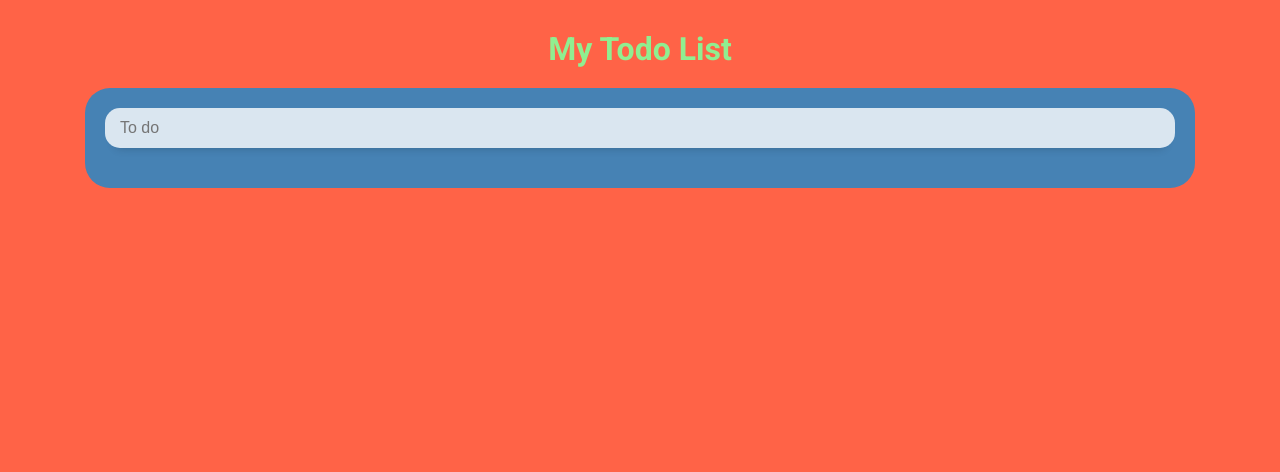
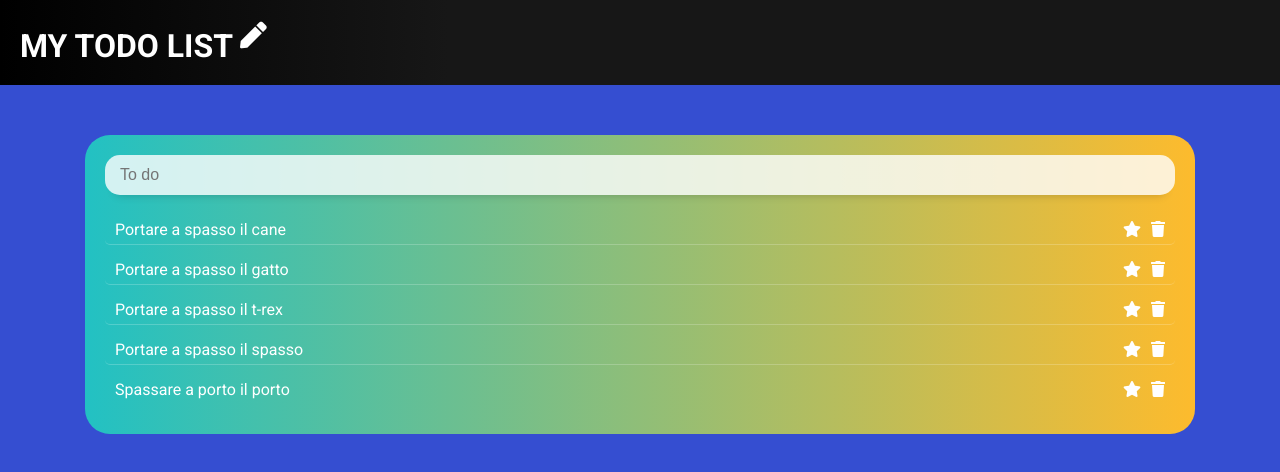
Before and after one commit to fabiogadau/js-todo-clone, a plain HTML site: page index.html in a window 1280 px wide. Drawn offline with nearby package versions, Linux system fonts and the light colour scheme.

Commit message:
added css

```diff
--- a/index.html
+++ b/index.html
@@ -2,6 +2,7 @@
 <html lang="en" dir="ltr">
   <head>
     <meta charset="utf-8">
+    <meta name="viewport" content="width=device-width, initial-scale=1">
     <title>Todo List</title>
     <!-- Stylesheet -->
     <link href="https://fonts.googleapis.com/css2?family=Roboto:wght@400;700&display=swap" rel="stylesheet">
@@ -10,13 +11,13 @@
   </head>
   <body>
 
+    <!-- Todo List Title -->
+    <header>
+      <h1>My Todo List <sup><i class="fas fa-pen"></i></sup></h1>
+    </header>
+
     <!-- App -->
     <div id="app">
-
-      <!-- Todo List Title -->
-      <header>
-        <h1>My Todo List</h1>
-      </header>
 
       <!-- Todo List -->
       <main>
--- a/script/main.js
+++ b/script/main.js
@@ -7,10 +7,31 @@ recap funzionalità: mostrare, aggiungere e eliminare elementi dalla lista
 
 $( document ).ready(function() {
 
+  // Sorgente dati
+  var previousData = [
+    'Portare a spasso il cane',
+    'Portare a spasso il gatto',
+    'Portare a spasso il t-rex',
+    'Portare a spasso il spasso',
+    'Spassare a porto il porto'
+  ];
+
   // Referenze
   var list = $('.todo');
   var newInput = $('.add-reminder');
   var app = $('#app');
+
+  // Aggiunta item di previousData alla Todo List
+  for ( var i = 0; i < previousData.length; i++ ) {
+    // Clono i li di .template
+    var reminderList = $('.template li').clone();
+
+    // Aggiungo testo dinamico di previousData ai li di .template
+    reminderList.prepend(previousData[i]);
+
+    // Aggiungo i cloni alla Todo List
+    list.append(reminderList);
+  };
 
   // Aggiunta di un nuovo reminder alla Todo List
   newInput.keyup(function(event) {
--- a/style/main.css
+++ b/style/main.css
@@ -6,15 +6,28 @@
 }
 
 body {
+  width: 100vw;
   font-family: 'Roboto', sans-serif;
   font-size: 16px;
-  background-color: tomato;
+  background-color:  #354ed1 ;
   color: #fff;
 }
 
 /* Template nascosto per elementi JS */
 .template {
   display: none;;
+}
+
+/* Header */
+header {
+  margin-bottom: 20px;
+  padding: 20px;
+  background-color: black;
+  background-image: linear-gradient(90deg, rgba(0,0,0,1) 0%, rgba(23,23,23,1) 35%);
+}
+
+header h1 {
+  text-transform: uppercase;
 }
 
 /* App */
@@ -28,18 +41,12 @@ body {
   align-items: center;
 }
 
-/* Todo List Title */
-h1 {
-  margin-bottom: 20px;
-  color: lightgreen;
-}
-
 /* Todo List */
 main {
   width: 100%;
   padding: 20px;
   border-radius: 25px;
-  background-color: steelblue;
+  background-image: linear-gradient(90deg, rgba(34,193,195,1) 0%, rgba(253,187,45,1) 100%);
 }
 
 .add-reminder {
@@ -66,27 +73,19 @@ main {
   max-width: 100%;
 }
 
+/* Reminders della Todo List */
 .todo li {
   display: flex;
   justify-content: space-between;
   list-style: none;
   margin-bottom: 10px;
-  padding-bottom: 10px;
+  padding: 5px 10px;
   border-bottom: 1px solid rgba(255, 255, 255, .2);
+  border-radius: 5px;
 }
 
 .todo li:last-child {
   border-bottom: none;
-}
-
-.todo li i {
-  cursor: pointer;
-  opacity: .4;
-  transition: opacity .2s;
-}
-
-.todo li i:hover {
-  opacity: 1;
 }
 
 li.done {
@@ -94,7 +93,28 @@ li.done {
 }
 
 li.special {
-  background-color: sandybrown;
+  background-color: tomato;
+}
+
+/* Icone */
+.todo li i {
+  cursor: pointer;
+}
+
+.todo li .fa-trash {
+  transition: color .2s;
+}
+
+.todo li .fa-trash:hover {
+  color: red;
+}
+
+.todo li .fa-star {
+  margin-right: 10px;
+}
+
+.todo li .fa-star:hover {
+  color: aqua;
 }
 
 .fa-star.special-color {
```
